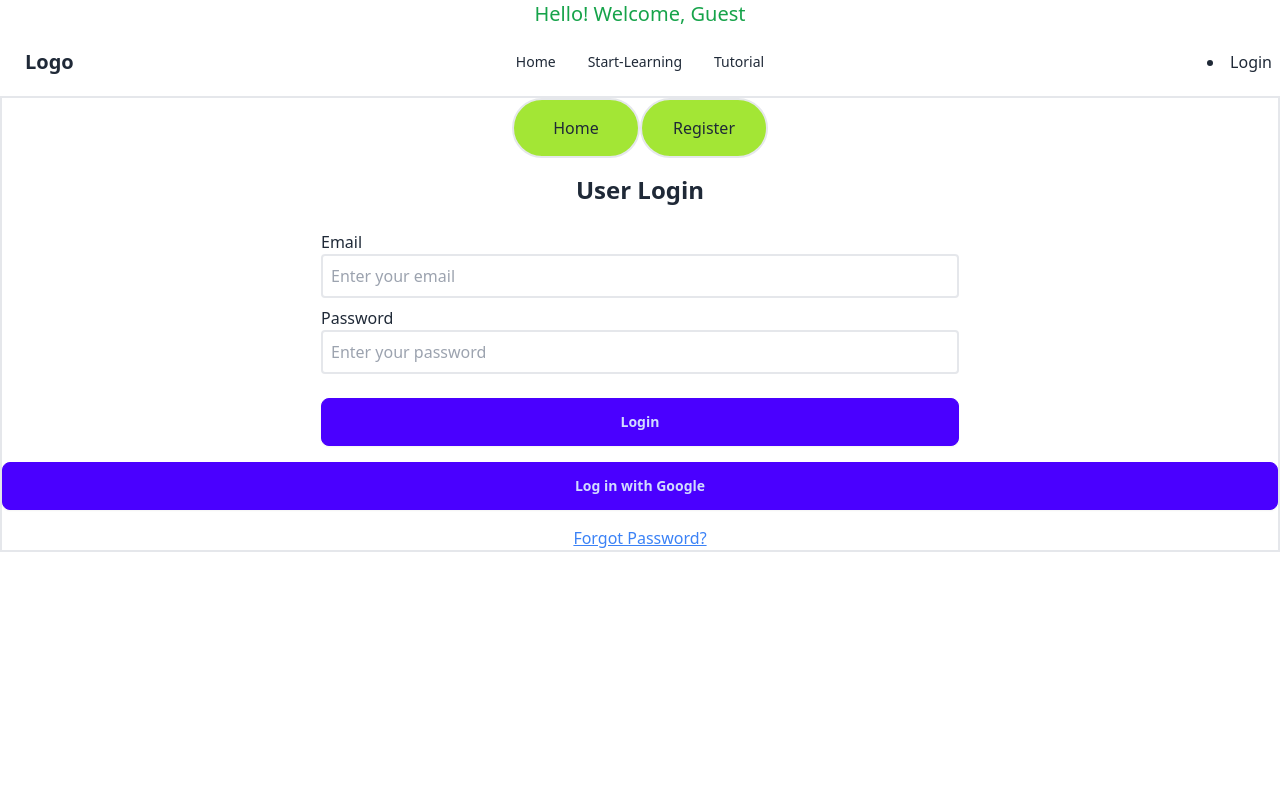
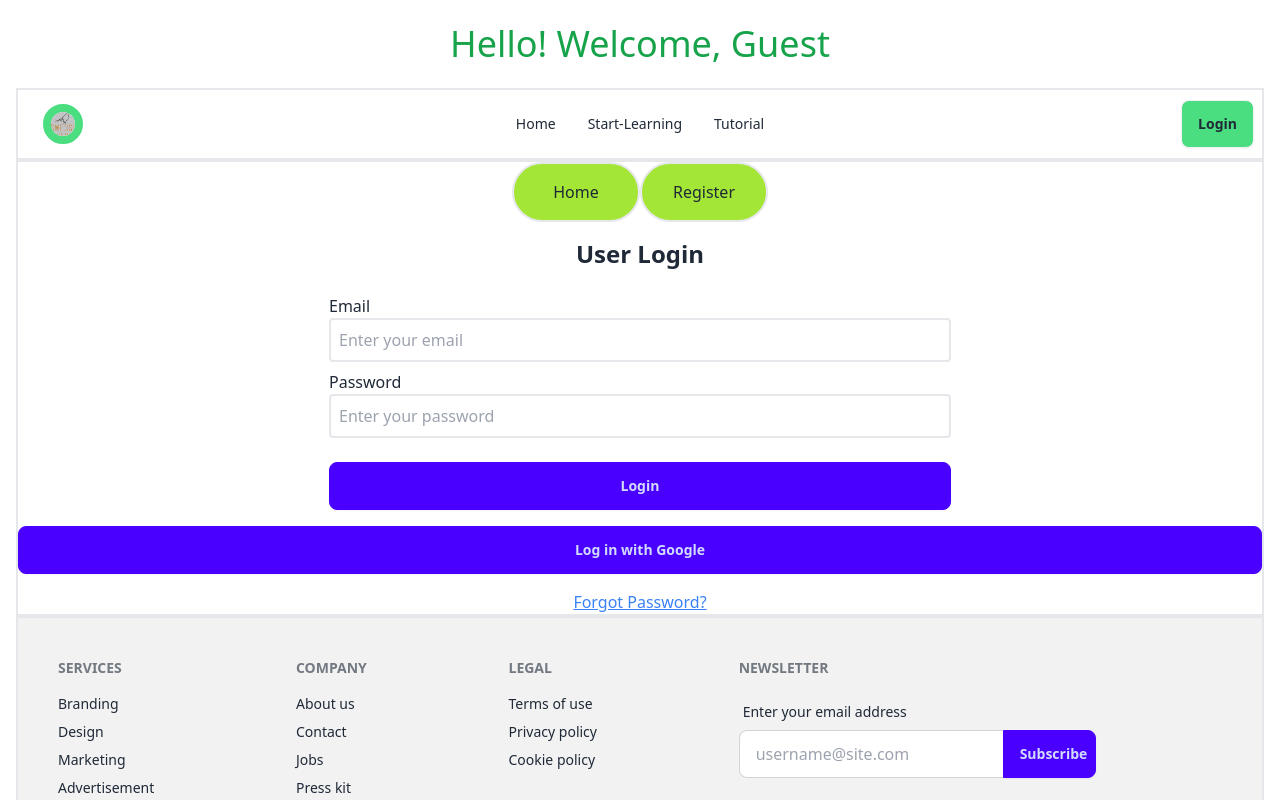
Before and after one commit to Reaz2020/visa-world-client, a React (Vite) app: page /login in a window 1280 px wide. Shown: the top 800 px of the page. Built offline with nearby package versions, Linux system fonts and the light colour scheme; no server answers.

Commit message:
bug fixed

```diff
--- a/src/components/Footer.jsx
+++ b/src/components/Footer.jsx
@@ -1,5 +1,5 @@
 const Footer = () => {
-    return ( <footer className="footer bg-base-200 text-base-content p-10">
+    return ( <footer className="footer bg-base-200 text-base-content p-10 border-2 border-e-red-5">
         <nav>
           <h6 className="footer-title">Services</h6>
           <a className="link link-hover">Branding</a>
@@ -31,7 +31,7 @@ const Footer = () => {
                 type="text"
                 placeholder="username@site.com"
                 className="input input-bordered join-item" />
-              <button className="btn btn-primary join-item">Subscribe</button>
+              <button className="btn btn-primary join-item pr-2">Subscribe</button>
             </div>
           </fieldset>
         </form>
--- a/src/components/Home.jsx
+++ b/src/components/Home.jsx
@@ -19,29 +19,29 @@ const Home = () => {
 
 
   return (
-    <div>
+    <div className="border-2 border-e-red-5">
       {/* Banner Section */}
       <div data-aos="fade-down" className="mb-6">
         <Banner />
       </div>
 
       {/* About Section */}
-      <section data-aos="fade-right" className="min-h-96 bg-sky-300">
+      <section data-aos="fade-right" className=" bg-sky-300">
         <AboutInHome />
       </section>
 
       {/* Success Section */}
-      <section data-aos="fade-left" className="min-h-96 bg-sky-300 m-6">
+      <section data-aos="fade-left" className=" bg-sky-300 mb-6">
         <Success />
       </section>
 
       {/* Value of Scandinavia Section */}
-      <section data-aos="zoom-in" className="m-6">
+      <section data-aos="zoom-in" className="mb-6">
         <ValueOfScandinavia />
       </section>
 
       {/* Course Statistics Section */}
-      <section data-aos="fade-up" className="m-6">
+      <section data-aos="fade-up" className="mb-6">
         <CourseStatistics />
       </section>
     </div>
--- a/src/components/Navbar.jsx
+++ b/src/components/Navbar.jsx
@@ -17,7 +17,7 @@ function handleSignOut(){
 
 
 
-    return ( <div>
+    return ( <div className="border-2">
         <div className="navbar bg-base-100">
   <div className="navbar-start">
     <div className="dropdown">
@@ -49,7 +49,7 @@ function handleSignOut(){
         <li><a>Item 3</a></li>
       </ul>
     </div>
-    <a className="btn btn-ghost text-xl">Logo</a>
+    <a className="btn btn-ghost text-xl"><img className="w-10 h-10 border-8 border-green-400 rounded-full" src="/logo.png" alt="" /></a>
   </div>
   <div className="navbar-center hidden lg:flex">
     <ul className="menu menu-horizontal px-1">
@@ -85,7 +85,7 @@ function handleSignOut(){
     <img className="h-10 w-10 border-2 rounded-full bg-slate-400" src={user.photoURL}  alt="" />
     <button onClick={ handleSignOut}>log out</button></div></li> :
 
-  <li>   <NavLink to='/login'> Login</NavLink> </li>
+  <li className="btn bg-green-400">   <NavLink to='/login'> Login</NavLink> </li>
 
     }
   </div>
--- a/src/components/Tutorials.jsx
+++ b/src/components/Tutorials.jsx
@@ -4,12 +4,12 @@ import { Link } from 'react-router-dom';
 const Tutorials = () => {
   // List of YouTube video links for language tutorials
   const videos = [
-    "https://www.youtube.com/embed/kqeEfqe6gMw?autoplay=1", // Video 1
-    "https://www.youtube.com/embed/uM-OgxS8bZg?autoplay=1", // Video 2
-    "https://www.youtube.com/embed/aGoC_gVjdr4?autoplay=1", // Video 3
-    "https://www.youtube.com/embed/IPU9kJ4sGGU?autoplay=1", // Video 4
-    "https://www.youtube.com/embed/NnZ4uBYeqiM?autoplay=1", // Video 5
-    "https://www.youtube.com/embed/6JDvVpK8Knk?autoplay=1", // Video 6
+    "https://www.youtube.com/embed/kqeEfqe6gMw?autoplay=1",
+    "https://www.youtube.com/embed/uM-OgxS8bZg?autoplay=1",
+    "https://www.youtube.com/embed/aGoC_gVjdr4?autoplay=1",
+    "https://www.youtube.com/embed/IPU9kJ4sGGU?autoplay=1",
+    "https://www.youtube.com/embed/NnZ4uBYeqiM?autoplay=1",
+    "https://www.youtube.com/embed/6JDvVpK8Knk?autoplay=1",
     "https://www.youtube.com/embed/6JDvVpK8Knk?autoplay=1&si=3fa65jrqKjILsyzX",
   ];
 
--- a/src/components/components-for-home/AboutinHome.jsx
+++ b/src/components/components-for-home/AboutinHome.jsx
@@ -1,7 +1,7 @@
 const AboutInHome = () => {
     return (
-        <section className="bg-gradient-to-b from-blue-50 via-white to-blue-100 py-16">
-          <div className="container mx-auto px-8 lg:px-16 text-center">
+        <section className="bg-gradient-to-b from-blue-50 via-white to-blue-100 py-16 border-2 border-red-500">
+          <div className=" px-8 lg:px-16 text-center">
 
             {/* Title Section */}
             <h2 className="text-4xl font-extrabold text-blue-800 mb-4">
--- a/src/components/components-for-home/Banner.jsx
+++ b/src/components/components-for-home/Banner.jsx
@@ -10,7 +10,7 @@ const Banner = () => {
     speed: 500,
     slidesToShow: 1,
     slidesToScroll: 1,
-    centerMode: true,
+    centerMode: true, // Keeps image centered in the slider
     centerPadding: '0',  // Removing padding to avoid white space on the sides
     responsive: [
       {
@@ -27,8 +27,8 @@ const Banner = () => {
         settings: {
           slidesToShow: 1,
           slidesToScroll: 1,
-          centerMode: true,
-          centerPadding: '0',  // Removig padding on mobile
+          centerMode: false, // Disabling centerMode for smaller screens
+          centerPadding: '0',  // Removing padding on mobile
         },
       },
       {
@@ -36,8 +36,8 @@ const Banner = () => {
         settings: {
           slidesToShow: 1,
           slidesToScroll: 1,
-          centerMode: true,
-          centerPadding: '0',  // Removing padding on small screens
+          centerMode: false,  // Disabling centerMode for very small screens
+          centerPadding: '0', // No padding on very small screens
         },
       },
     ],
@@ -54,14 +54,14 @@ const Banner = () => {
   };
 
   return (
-    <div className="relative w-full">
+    <div className="relative lg:w-full">
       <Slider {...settings}>
         {/* Slide 1 */}
         <div className="flex justify-center">
           <img
             src="https://i.ibb.co/TMSjzBF/swe1.png"
             alt="swe1"
-            className="w-full h-[300px] object-cover"
+            className="w-full h-[300px] object-cover object-center"  // Ensure it covers and stays centered
           />
         </div>
         {/* Slide 2 */}
@@ -69,7 +69,7 @@ const Banner = () => {
           <img
             src="https://i.ibb.co/TtD2SnZ/swe2.png"
             alt="swe2"
-            className="w-full h-[300px] object-cover"
+            className="w-full h-[300px] object-cover object-center"  // Ensure it covers and stays centered
           />
         </div>
         {/* Slide 3 */}
@@ -77,7 +77,7 @@ const Banner = () => {
           <img
             src="https://i.ibb.co/SyNBJnZ/swe3.png"
             alt="swe3"
-            className="w-full h-[300px] object-cover"
+            className="w-full h-[300px] object-cover object-center"  // Ensure it covers and stays centered
           />
         </div>
       </Slider>
--- a/src/components/components-for-home/CourseStatistics.jsx
+++ b/src/components/components-for-home/CourseStatistics.jsx
@@ -30,7 +30,7 @@ const CourseStatistics = () => {
   }
 
   return (
-    <div style={{ textAlign: "center" }}>
+    <div style={{ textAlign: "center" }} className="p-2">
       <h2>Course Statistics</h2>
       <ResponsiveContainer width="100%" height={400}>
         <ComposedChart data={data}>
--- a/src/components/components-for-home/Sucess.jsx
+++ b/src/components/components-for-home/Sucess.jsx
@@ -9,7 +9,7 @@ const Success = () => {
   const tutorialCount = 200;
 
   return (
-    <div className="text-center py-10">
+    <div className="text-center py-10 border-2  ">
       <h2 className="text-3xl font-semibold mb-8">Success Overview</h2>
       <div className="flex flex-wrap justify-center gap-6">
         {/* User Count Card */}
--- a/src/components/components-for-home/ValueOfScandinavia.jsx
+++ b/src/components/components-for-home/ValueOfScandinavia.jsx
@@ -2,9 +2,9 @@ import { useNavigate } from "react-router-dom";
 
 const ValueOfScandinavia = () => {
   const navigate = useNavigate();
-    return ( <div>
+    return ( <div className="">
             {/* Cultural Insights Section */}
-            <div className="bg-blue-100 rounded-lg shadow-md p-8 mb-10">
+            <div className="bg-blue-100 rounded-lg shadow-md p-8 mb-10 ">
               <h3 className="text-2xl font-bold text-blue-700 mb-4">🌍 Explore Scandinavian Culture</h3>
               <p className="text-gray-700 text-lg mb-4">
                 Our platform is more than a language site. Dive into the traditions, food, and social etiquette that make Scandinavia so unique:
--- a/src/layout/MainLayout.jsx
+++ b/src/layout/MainLayout.jsx
@@ -14,7 +14,7 @@ const MainLayout = () => {
 
 
 
-    return ( <div>
+    return ( <div className="w-full px-4">
             <ToastContainer
   position="top-right"
   autoClose={3000} // Closes after 3 seconds
@@ -27,18 +27,18 @@ const MainLayout = () => {
   pauseOnHover
   theme="light"
 />
-          <div className="text-center text-green-600 text-xl ">
+          <div className="text-center text-green-600 text-4xl my-6">
         {user ? (
           <div >Hello! {user?.displayName || "User"}</div>
         ) : (
           <div>Hello! Welcome, Guest</div>
         )}
       </div>
-    <div className="container mx-auto">    <Navbar></Navbar></div>
-  <div className="min-h-[45rem] container mx-auto">
+    <div className="">    <Navbar></Navbar></div>
+  <div className=" ">
   <Outlet></Outlet>
   </div>
-      <div className="container mx-auto">  <Footer></Footer></div>
+      <div className="">  <Footer></Footer></div>
 
 
 
```
